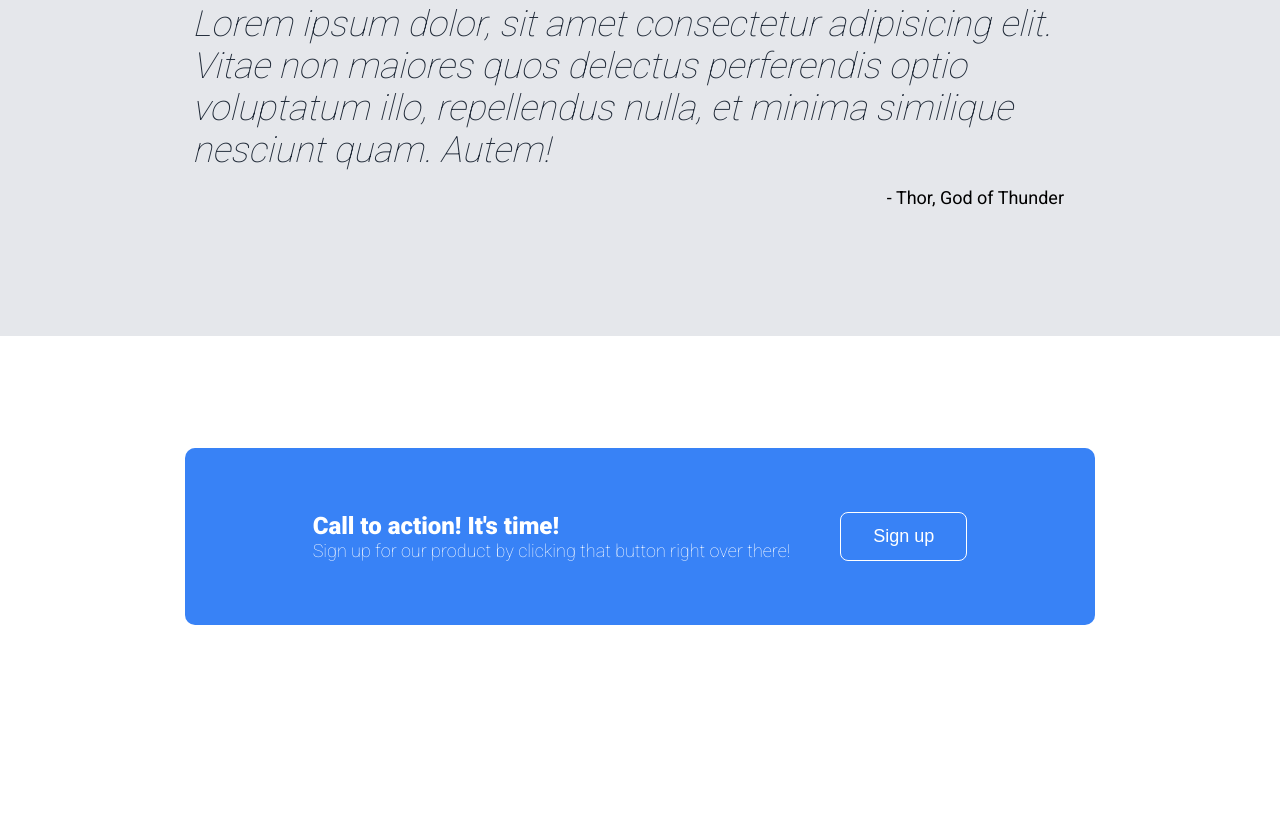
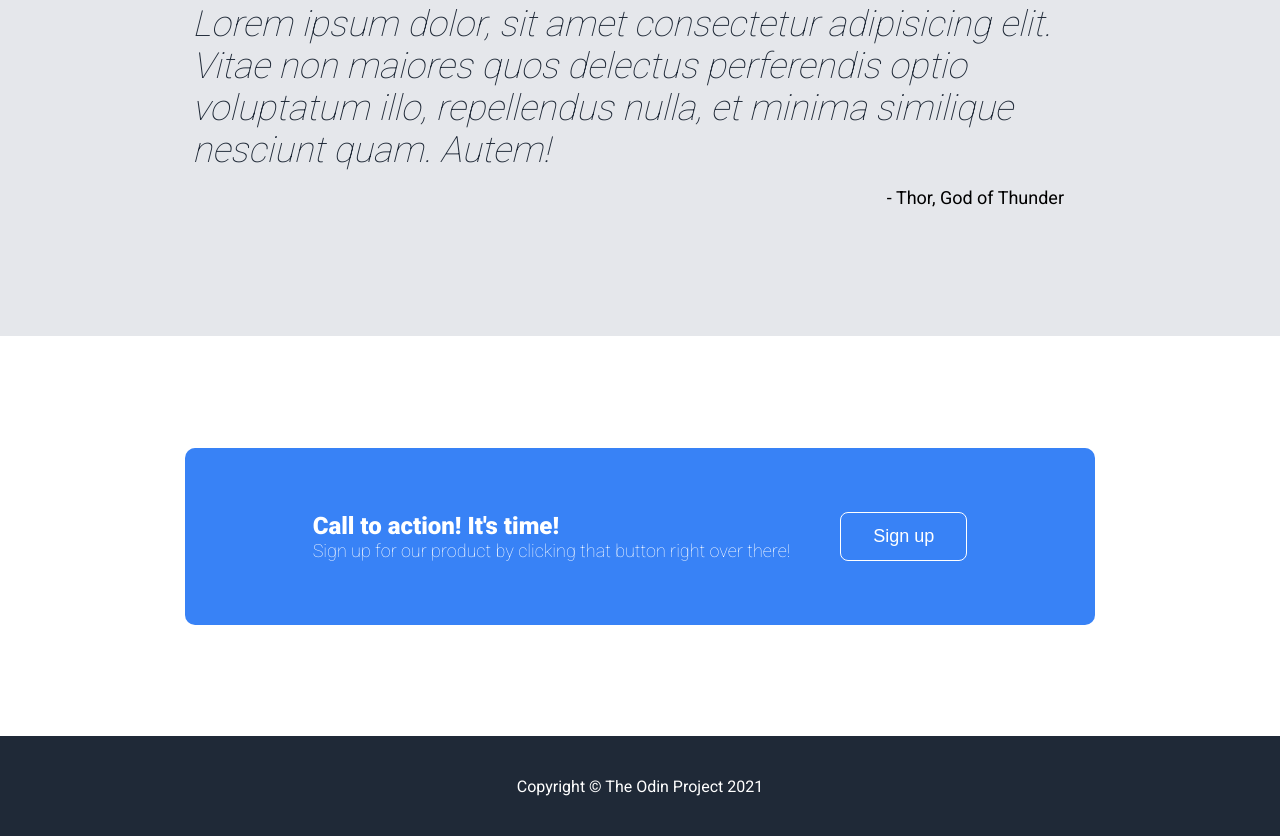
Before and after one commit to lbradley78/odin_landing_page, a plain HTML site: page index.html in a window 1280 px wide. Shown: the part 1076-1912 px from the top of the page. Before the commit the page ends 1812 px from the top, so only its background shows below. Drawn offline with Linux system fonts and the light colour scheme.

Commit message:
odin_landing_page final

```diff
--- a/index.html
+++ b/index.html
@@ -88,5 +88,8 @@
         </div>
       </div>
     </div>
+    <div class="footer">
+      <footer>Copyright &copy; The Odin Project 2021</footer>
+    </div>
   </body>
 </html>
--- a/style.css
+++ b/style.css
@@ -190,3 +190,15 @@ h3 {
   color: white;
   font-size: 18px;
 }
+
+.footer {
+  display: flex;
+  justify-content: center;
+  align-items: center;
+  background-color: #1f2937;
+  height: 100px;
+}
+
+footer {
+  color: white;
+}
```
